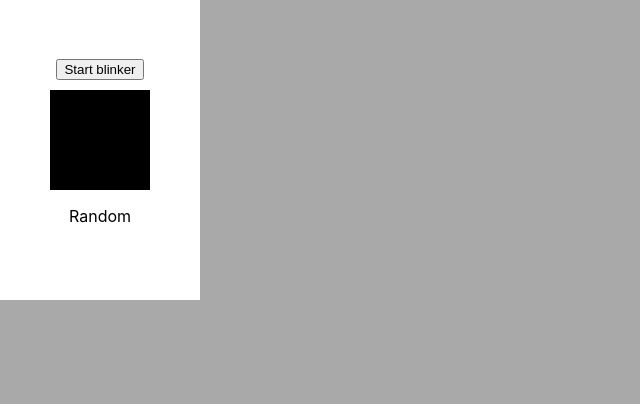
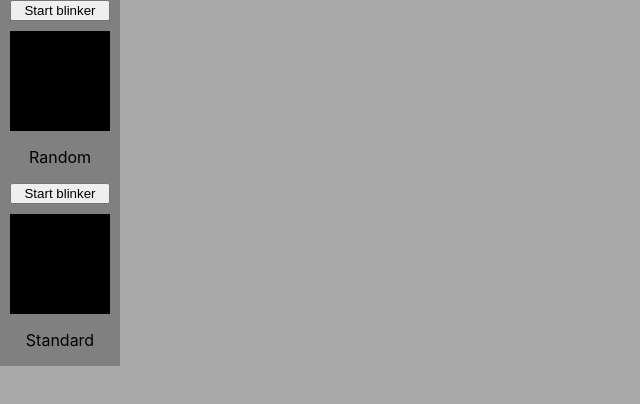
Before and after one commit to zascherrer/RandomBlinker, a React (Create React App) app: page / in a window 1280 px wide. Shown: the top 404 px of the page, without its empty margins (0-640 px from the left). Built offline with nearby package versions, Linux system fonts and the light colour scheme.

Commit message:
Fiddling with the css of the SideBySide and Blinker components in order to get everything lined up correctly.

```diff
--- a/src/Components/Blinker/blinker.css
+++ b/src/Components/Blinker/blinker.css
@@ -1,3 +1,7 @@
 .container {
-  display: inline-block;
+  width: 120px;
+  display: flex;
+  justify-content: center;
+  flex-direction: column;
+  align-items: flex-start;
 }
--- /dev/null
+++ b/src/Components/Button/button.css
@@ -0,0 +1,3 @@
+.button {
+  width: 100px;
+}
--- a/src/Components/Button/button.js
+++ b/src/Components/Button/button.js
@@ -1,8 +1,9 @@
 import React from 'react';
+import './button.css';
 
 const Button = (props) => {
   return (
-    <button onClick = {props.onClick}>
+    <button onClick = {props.onClick} className="button">
       {props.text}
     </button>
   )
--- a/src/Components/Panel/panel.css
+++ b/src/Components/Panel/panel.css
@@ -1,9 +1,7 @@
 .panel {
-  height: 300px;
-  width: 200px;
-  background-color: white;
+  height: auto;
+  width: auto;
+  background-color: gray;
   z-index: 0;
-  display: flex;
-  justify-content: center;
-  align-items: center;
+  flex-direction: column;
 }
--- a/src/Components/Scenes/SideBySide/sideBySide.css
+++ b/src/Components/Scenes/SideBySide/sideBySide.css
@@ -1,3 +1,6 @@
 .container {
-  display: inline-block;
+  display: flex;
+  justify-content: center;
+  flex-direction: row;
+  flex-wrap: wrap;
 }
--- a/src/Components/Scenes/SideBySide/sideBySide.js
+++ b/src/Components/Scenes/SideBySide/sideBySide.js
@@ -15,6 +15,7 @@ class SideBySide extends Component {
     return(
       <center className="container">
         <BlinkerContainer isRandom={true}/>
+        <BlinkerContainer isRandom={false}/>
       </center>
     );
   }
```
